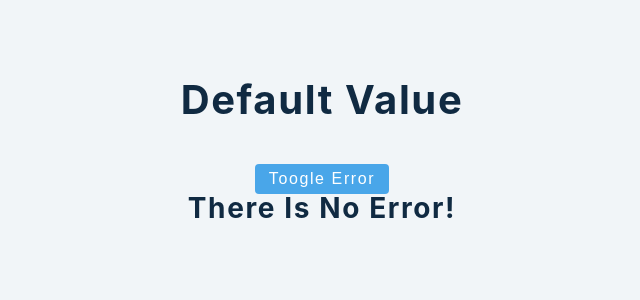
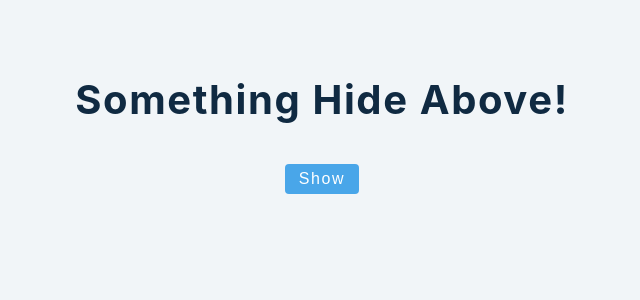
Before and after one commit to ismaelBZ/react-tutorial-2020-john-smilga, a React (Create React App) app: page / in a window 1280 px wide. Shown: the top 300 px of the page, without its empty margins (318-958 px from the left). Built offline with nearby package versions, Linux system fonts and the light colour scheme.

Commit message:
show hide component

```diff
--- a/src/App.js
+++ b/src/App.js
@@ -1,5 +1,5 @@
 import React from 'react'
-import Setup from './tutorials/conditionalRendering/3-ternary-operator'
+import Setup from './tutorials/conditionalRendering/4-show-hide'
 
 const App = () => {
   return (
--- /dev/null
+++ b/src/tutorials/conditionalRendering/4-show-hide.jsx
@@ -0,0 +1,15 @@
+import {useState} from 'react'
+
+const ShowHide = () => {
+  const [isActive, setIsActive] = useState(false)
+
+  return (
+    <>
+      <h2>Something hide above!</h2>
+      {isActive && <h3>I'm not hide anymore</h3>}
+      <button className='btn' onClick={() => setIsActive(!isActive)}>{isActive ? 'Hide' : 'Show'}</button>
+    </>
+  )
+}
+
+export default ShowHide
```
